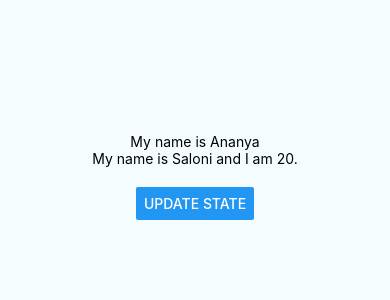
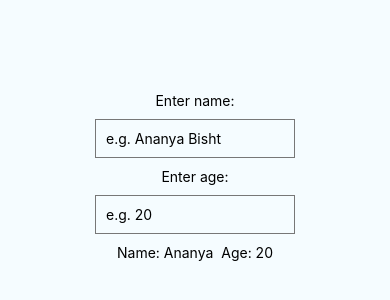
Before and after one commit to ananyabisht07/React, a React Native app in the folder ReactNative/: screen / in a window 390 px wide. Shown: the part 246-546 px from the top of the page. Built offline with nearby package versions, Linux system fonts and the light colour scheme.

Commit message:
Text Input

```diff
--- a/ReactNative/App.js
+++ b/ReactNative/App.js
@@ -1,5 +1,5 @@
 import  React, {useState} from 'react';
-import { Platform, StyleSheet, Text, View, Button } from 'react-native';
+import { Platform, StyleSheet, Text, View, TextInput } from 'react-native';
 
 const instructions = Platform.select({
   ios: `Press Cmd+R to reload,\nCmd+D or shake for dev menu`,
@@ -8,19 +8,25 @@
 
 export default function App() {
   const [name, setName] = useState('Ananya')
-  const [person, setPerson] = useState({name:'Saloni', age:20})
-  const clickHandler = () => {
-    setName('Abhigyan')
-    setPerson({name: 'Db',age: 10})
+  const [age, setAge] = useState('20')
+
     //setPerson({name:'Dhruv',age:10})
-  }
+
   return (
     <View style={styles.container}>
-      <Text>My name is {name}</Text>
-      <Text>My name is {person.name} and I am {person.age}.</Text>
-      <View style={styles.buttonContainer}>
-        <Button title='Update State' onPress={clickHandler} />
-      </View>
+      <Text>Enter name:</Text>
+      <TextInput
+        style={styles.input}
+        placeholder='e.g. Ananya Bisht'
+        onChangeText={(val) => setName(val)}  / >
+
+        <Text>Enter age:</Text>
+        <TextInput
+          keyboardType='numeric'
+          style={styles.input}
+          placeholder='e.g. 20'
+          onChangeText={(val) => setAge(val)}  / >
+      <Text>Name: {name}  Age: {age}</Text>
     </View>
 
   );
@@ -33,8 +39,12 @@
     alignItems: 'center',
     backgroundColor: '#F5FCFF',
   },
-  buttonContainer: {
-    marginTop: 20
+  input: {
+    borderWidth:1,
+    padding:10,
+    borderColor: '#777',
+    width:200,
+    margin:10
   }
 
 });
```
